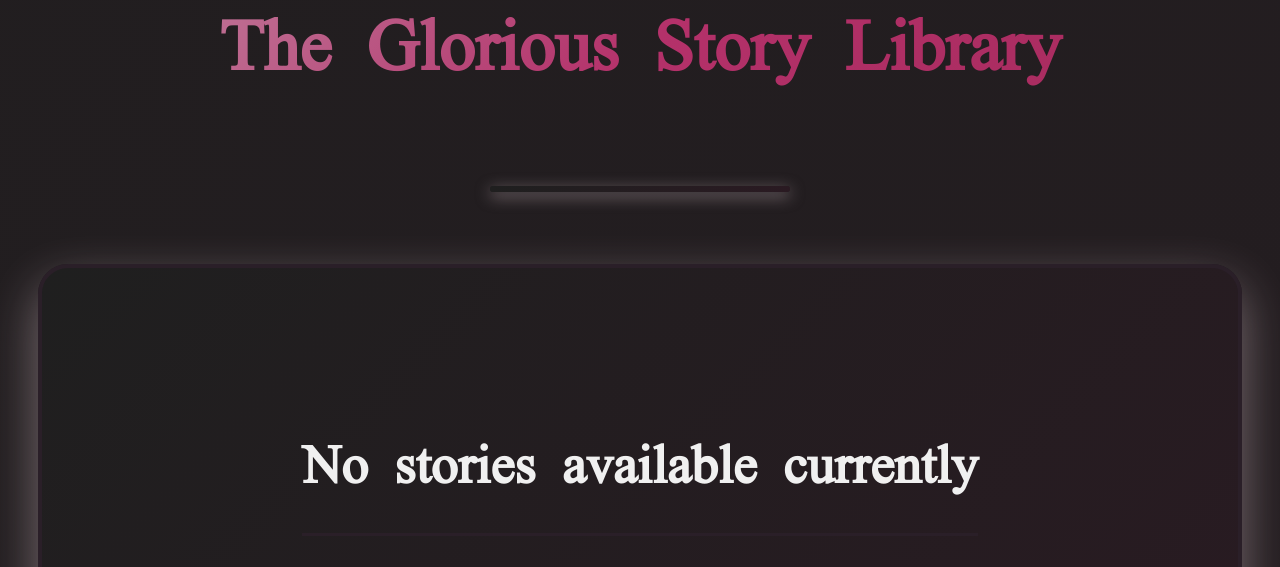
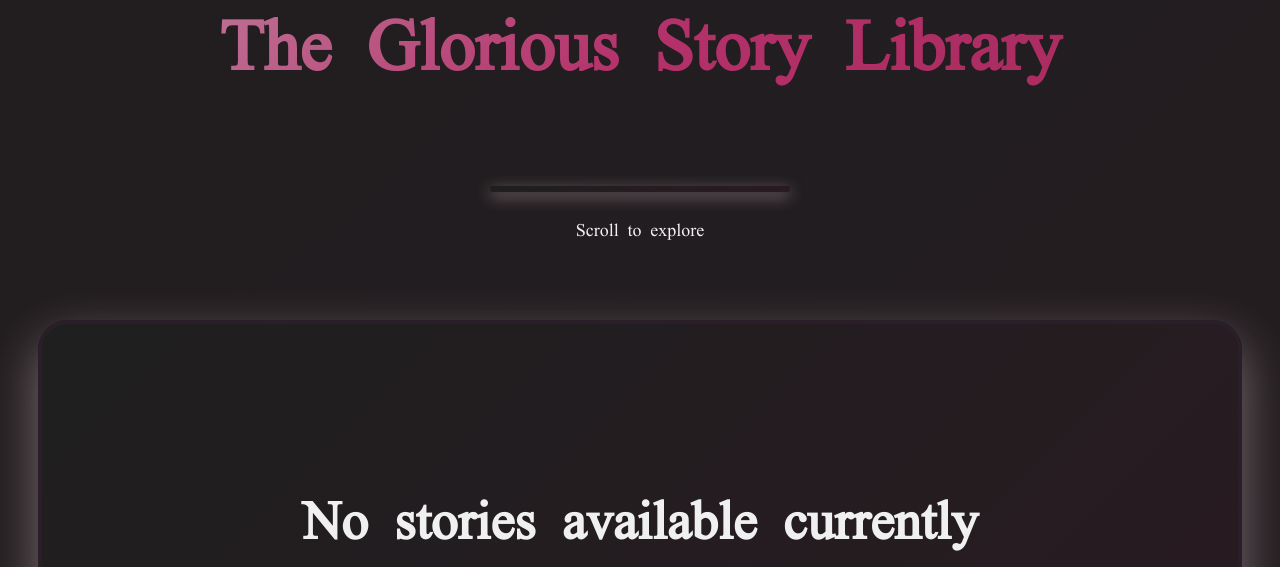
Before and after one commit to fixXxal/vaahakainn, a Django app: page /stories/ in a window 1280 px wide. Shown: the part 276-843 px from the top of the page. Run offline with Django 5.2, Linux system fonts and the light colour scheme; data that the repository does not hold is empty.

Commit message:
Add localized scroll indicator to stories page hero

```diff
--- a/static/sw.js
+++ b/static/sw.js
@@ -1,7 +1,7 @@
 // Service Worker for VAAHAKAINN
 // Provides offline functionality and caching for better performance
 
-const CACHE_NAME = 'vaahakainn-v1.1.3';
+const CACHE_NAME = 'vaahakainn-v1.1.4';
 const urlsToCache = [
   '/',
   '/static/styles.css',
--- a/templates/story_list.html
+++ b/templates/story_list.html
@@ -9,6 +9,12 @@
             The Glorious Story Library
         </h1>
         <div style="width: 300px; height: 6px; background: var(--gradient-primary); margin: 1.5em auto; border-radius: 3px; box-shadow: 0 4px 15px rgba(252, 228, 236, 0.5);"></div>
+        <div class="hero-scroll">
+            <div class="scroll-indicator">
+                <span data-i18n="scroll_explore">Scroll to explore</span>
+                <div class="scroll-arrow"></div>
+            </div>
+        </div>
     </div>
 
     <!-- Category Menu -->
```
